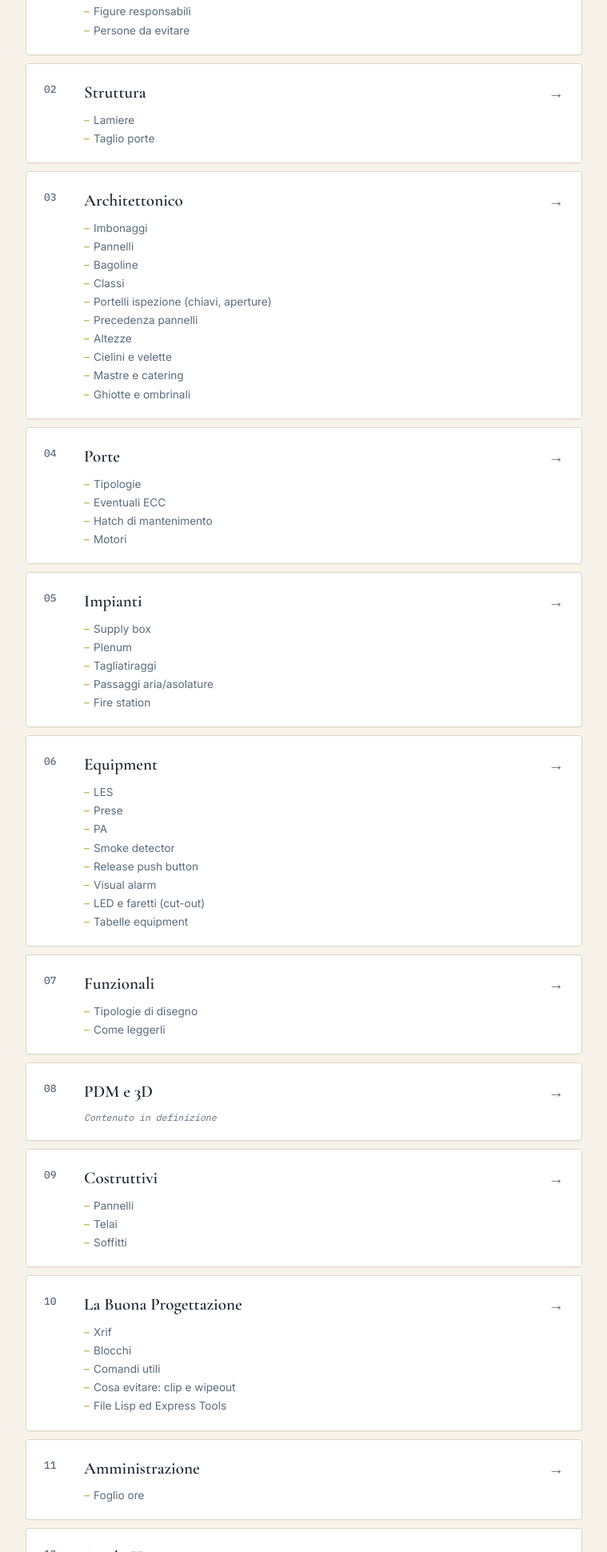
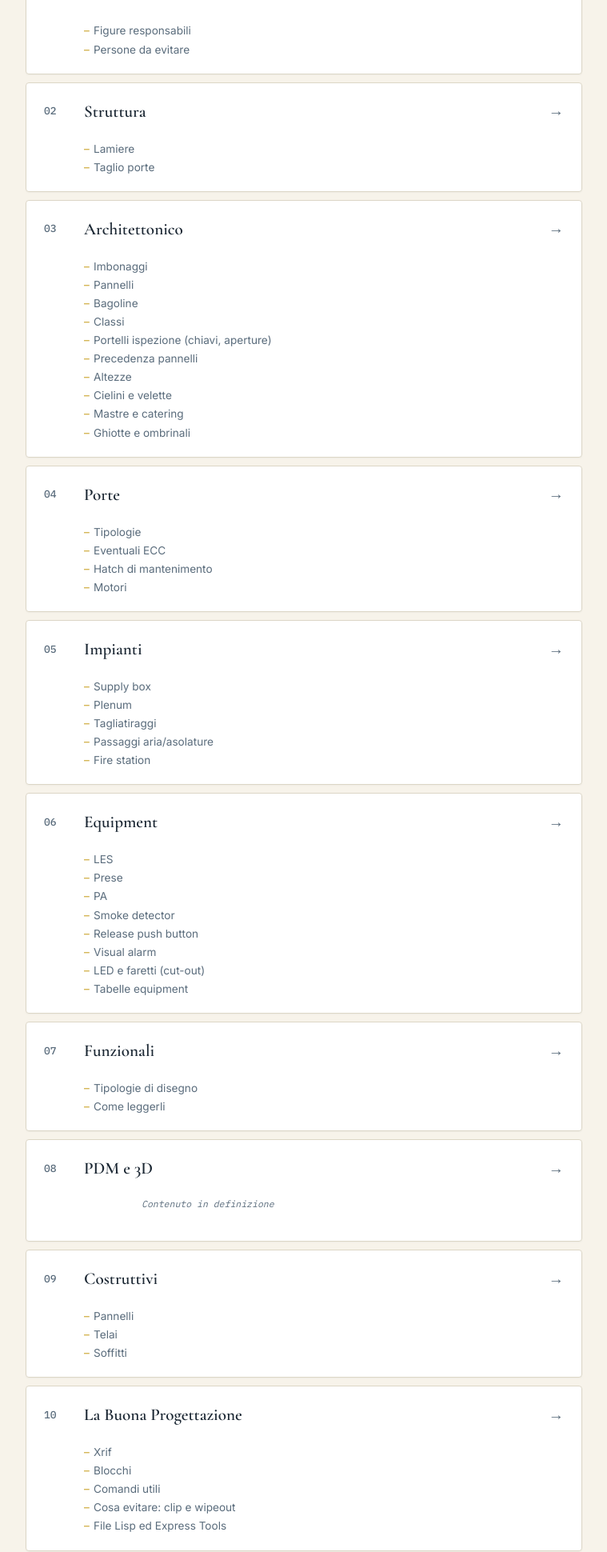
Before and after one commit to Silob95020/ManualeNA, a plain HTML site: page index.html in a window 1280 px wide. Shown: the part 860-2800 px from the top of the page at 80% size, without its empty margins (260-1019 px from the left). Drawn offline with nearby package versions, Linux system fonts and the light colour scheme.

Commit message:
Add files via upload

```diff
--- a/index.html
+++ b/index.html
@@ -65,7 +65,7 @@ a{ color:inherit; }
 .toc-head{ display:flex; justify-content:space-between; align-items:baseline; padding: 26px 0 16px; font-family:'IBM Plex Mono',monospace; font-size:11.5px; letter-spacing:0.12em; text-transform:uppercase; color:var(--ink-soft); }
 
 .chapter{
-  display:block; text-decoration:none; color:var(--ink);
+  display:block; color:var(--ink);
   background:#fff; border: 1px solid var(--line); border-radius: 4px; margin-bottom: 10px;
   box-shadow: 0 1px 2px rgba(11,46,79,0.04);
   opacity:0; transform: translateY(10px); animation: rise .5s ease forwards; animation-delay: calc(var(--i) * 0.04s);
@@ -76,15 +76,18 @@ a{ color:inherit; }
 .chapter:hover .go{ transform: translateX(4px); color: var(--gold); }
 .chapter:hover .chapter-num{ color: var(--gold); }
 
-.chapter-head{ display:flex; align-items:flex-start; gap:20px; padding: 18px 22px; }
-.chapter-num{ font-family:'IBM Plex Mono',monospace; font-size:13px; color:var(--ink-soft); width:30px; flex-shrink:0; font-weight:500; transition: color .2s ease; padding-top:3px; }
+.chapter-head{ display:flex; align-items:center; gap:20px; padding: 18px 22px; text-decoration:none; color:inherit; }
+.chapter-num{ font-family:'IBM Plex Mono',monospace; font-size:13px; color:var(--ink-soft); width:30px; flex-shrink:0; font-weight:500; transition: color .2s ease; }
 .chapter-body{ flex:1; min-width:0; }
 .chapter-title{ font-family:'Cormorant Garamond',serif; font-size:1.32rem; font-weight:600; display:block; }
-.subs{ list-style:none; margin:6px 0 0; padding:0; font-size:0.85rem; color:var(--ink-soft); line-height:1.7; }
+.chapter-subs-wrap{ padding: 0 22px 18px 72px; }
+.subs{ list-style:none; margin:0; padding:0; font-size:0.85rem; color:var(--ink-soft); line-height:1.7; }
 .subs li{ padding-left:12px; position:relative; }
 .subs li::before{ content:"–"; position:absolute; left:0; color:var(--gold); }
-.subs-empty{ font-family:'IBM Plex Mono',monospace; font-size:11.5px; color:var(--ink-soft); font-style:italic; margin-top:6px; }
-.go{ font-size:1.2rem; color:var(--ink-soft); transition: all .2s ease; flex-shrink:0; padding-top:3px; }
+.subs a{ text-decoration:none; color:var(--ink-soft); transition: color .15s ease; }
+.subs a:hover{ color: var(--navy); text-decoration:underline; text-decoration-color: var(--gold); text-underline-offset:2px; }
+.subs-empty{ font-family:'IBM Plex Mono',monospace; font-size:11.5px; color:var(--ink-soft); font-style:italic; padding: 0 22px 18px 72px; margin:0; }
+.go{ font-size:1.2rem; color:var(--ink-soft); transition: all .2s ease; flex-shrink:0; }
 
 footer{ text-align:center; padding: 30px; font-family:'IBM Plex Mono',monospace; font-size:11px; letter-spacing:0.08em; color:var(--ink-soft); text-transform:uppercase; }
 
@@ -108,6 +111,11 @@ section.sec h2{
   margin:0 0 16px; display:flex; align-items:baseline; gap:10px; text-transform:uppercase;
 }
 section.sec h2 .sec-num{ color: var(--gold); font-weight:600; }
+section.sec h3{
+  font-family:'IBM Plex Mono',monospace; font-size:11.5px; color:var(--ink); letter-spacing:0.05em;
+  text-transform:uppercase; margin: 30px 0 14px; display:flex; align-items:baseline; gap:8px;
+}
+section.sec h3 .sec-num{ color: var(--gold); font-weight:600; }
 section.sec p{ margin:0 0 16px; max-width:64ch; font-size:1.02rem; }
 section.sec ul{ margin:0 0 16px; padding-left:22px; max-width:60ch; }
 section.sec li{ margin-bottom:6px; }
@@ -129,6 +137,16 @@ section.sec li{ margin-bottom:6px; }
   transition: all .15s ease;
 }
 .pager a:hover{ background: var(--navy); border-color: var(--navy); color:#fff; }
+
+.photo-slot{
+  border: 1.5px dashed var(--line); border-radius: 6px; background:#fff;
+  height: 200px; display:flex; align-items:center; justify-content:center;
+  color: var(--ink-soft); font-family:'IBM Plex Mono',monospace; font-size:12px; letter-spacing:0.06em;
+  text-transform:uppercase; margin: 0 0 16px; max-width:64ch;
+}
+.photo-grid{ display:grid; grid-template-columns:1fr 1fr; gap:12px; max-width:64ch; margin-bottom:16px; }
+.photo-grid .photo-slot{ height:140px; margin-bottom:0; }
+@media (max-width:480px){ .photo-grid{ grid-template-columns:1fr; } }
 
 @media (max-width:640px){
   .topbar{ padding: 14px 20px; }
@@ -164,148 +182,148 @@ section.sec li{ margin-bottom:6px; }
 <div class="toc-wrap">
   <div class="toc-head"><span>Indice</span><span>13 capitoli</span></div>
 
-    <a class="chapter" style="--i:0" href="capitolo-00.html">
-      <div class="chapter-head">
+    <div class="chapter" style="--i:0">
+      <a class="chapter-head" href="capitolo-00.html">
         <span class="chapter-num">00</span>
         <div class="chapter-body">
           <span class="chapter-title">La Nave</span>
-          <ul class="subs"><li>Introduzione</li><li>Poppa e Prua</li><li>Center Line</li><li>Port e Starboard</li><li>Riferimenti nello spazio modello</li><li>Main Vertical Zone</li></ul>
         </div>
         <span class="go">→</span>
+      </a>
+      <div class="chapter-subs-wrap"><ul class="subs"><li><a href="capitolo-00.html#introduzione">Introduzione</a></li><li><a href="capitolo-00.html#poppa-e-prua">Poppa e Prua</a></li><li><a href="capitolo-00.html#center-line">Center Line</a></li><li><a href="capitolo-00.html#port-e-starboard">Port e Starboard</a></li><li><a href="capitolo-00.html#riferimenti-nello-spazio-modello">Riferimenti nello spazio modello</a></li><li><a href="capitolo-00.html#main-vertical-zone">Main Vertical Zone</a></li></ul></div>
     </div>
-    </a>
 
-    <a class="chapter" style="--i:1" href="capitolo-01.html">
-      <div class="chapter-head">
+    <div class="chapter" style="--i:1">
+      <a class="chapter-head" href="capitolo-01.html">
         <span class="chapter-num">01</span>
         <div class="chapter-body">
           <span class="chapter-title">Stakeholders</span>
-          <ul class="subs"><li>Figure responsabili</li><li>Persone da evitare</li></ul>
         </div>
         <span class="go">→</span>
+      </a>
+      <div class="chapter-subs-wrap"><ul class="subs"><li><a href="capitolo-01.html#figure-responsabili">Figure responsabili</a></li><li><a href="capitolo-01.html#persone-da-evitare">Persone da evitare</a></li></ul></div>
     </div>
-    </a>
 
-    <a class="chapter" style="--i:2" href="capitolo-02.html">
-      <div class="chapter-head">
+    <div class="chapter" style="--i:2">
+      <a class="chapter-head" href="capitolo-02.html">
         <span class="chapter-num">02</span>
         <div class="chapter-body">
           <span class="chapter-title">Struttura</span>
-          <ul class="subs"><li>Lamiere</li><li>Taglio porte</li></ul>
         </div>
         <span class="go">→</span>
+      </a>
+      <div class="chapter-subs-wrap"><ul class="subs"><li><a href="capitolo-02.html#lamiere">Lamiere</a></li><li><a href="capitolo-02.html#taglio-porte">Taglio porte</a></li></ul></div>
     </div>
-    </a>
 
-    <a class="chapter" style="--i:3" href="capitolo-03.html">
-      <div class="chapter-head">
+    <div class="chapter" style="--i:3">
+      <a class="chapter-head" href="capitolo-03.html">
         <span class="chapter-num">03</span>
         <div class="chapter-body">
           <span class="chapter-title">Architettonico</span>
-          <ul class="subs"><li>Imbonaggi</li><li>Pannelli</li><li>Bagoline</li><li>Classi</li><li>Portelli ispezione (chiavi, aperture)</li><li>Precedenza pannelli</li><li>Altezze</li><li>Cielini e velette</li><li>Mastre e catering</li><li>Ghiotte e ombrinali</li></ul>
         </div>
         <span class="go">→</span>
+      </a>
+      <div class="chapter-subs-wrap"><ul class="subs"><li><a href="capitolo-03.html#imbonaggi">Imbonaggi</a></li><li><a href="capitolo-03.html#pannelli">Pannelli</a></li><li><a href="capitolo-03.html#bagoline">Bagoline</a></li><li><a href="capitolo-03.html#classi">Classi</a></li><li><a href="capitolo-03.html#portelli-ispezione-chiavi-aperture">Portelli ispezione (chiavi, aperture)</a></li><li><a href="capitolo-03.html#precedenza-pannelli">Precedenza pannelli</a></li><li><a href="capitolo-03.html#altezze">Altezze</a></li><li><a href="capitolo-03.html#cielini-e-velette">Cielini e velette</a></li><li><a href="capitolo-03.html#mastre-e-catering">Mastre e catering</a></li><li><a href="capitolo-03.html#ghiotte-e-ombrinali">Ghiotte e ombrinali</a></li></ul></div>
     </div>
-    </a>
 
-    <a class="chapter" style="--i:4" href="capitolo-04.html">
-      <div class="chapter-head">
+    <div class="chapter" style="--i:4">
+      <a class="chapter-head" href="capitolo-04.html">
         <span class="chapter-num">04</span>
         <div class="chapter-body">
           <span class="chapter-title">Porte</span>
-          <ul class="subs"><li>Tipologie</li><li>Eventuali ECC</li><li>Hatch di mantenimento</li><li>Motori</li></ul>
         </div>
         <span class="go">→</span>
+      </a>
+      <div class="chapter-subs-wrap"><ul class="subs"><li><a href="capitolo-04.html#tipologie">Tipologie</a></li><li><a href="capitolo-04.html#eventuali-ecc">Eventuali ECC</a></li><li><a href="capitolo-04.html#hatch-di-mantenimento">Hatch di mantenimento</a></li><li><a href="capitolo-04.html#motori">Motori</a></li></ul></div>
     </div>
-    </a>
 
-    <a class="chapter" style="--i:5" href="capitolo-05.html">
-      <div class="chapter-head">
+    <div class="chapter" style="--i:5">
+      <a class="chapter-head" href="capitolo-05.html">
         <span class="chapter-num">05</span>
         <div class="chapter-body">
           <span class="chapter-title">Impianti</span>
-          <ul class="subs"><li>Supply box</li><li>Plenum</li><li>Tagliatiraggi</li><li>Passaggi aria/asolature</li><li>Fire station</li></ul>
         </div>
         <span class="go">→</span>
+      </a>
+      <div class="chapter-subs-wrap"><ul class="subs"><li><a href="capitolo-05.html#supply-box">Supply box</a></li><li><a href="capitolo-05.html#plenum">Plenum</a></li><li><a href="capitolo-05.html#tagliatiraggi">Tagliatiraggi</a></li><li><a href="capitolo-05.html#passaggi-aria-asolature">Passaggi aria/asolature</a></li><li><a href="capitolo-05.html#fire-station">Fire station</a></li></ul></div>
     </div>
-    </a>
 
-    <a class="chapter" style="--i:6" href="capitolo-06.html">
-      <div class="chapter-head">
+    <div class="chapter" style="--i:6">
+      <a class="chapter-head" href="capitolo-06.html">
         <span class="chapter-num">06</span>
         <div class="chapter-body">
           <span class="chapter-title">Equipment</span>
-          <ul class="subs"><li>LES</li><li>Prese</li><li>PA</li><li>Smoke detector</li><li>Release push button</li><li>Visual alarm</li><li>LED e faretti (cut-out)</li><li>Tabelle equipment</li></ul>
         </div>
         <span class="go">→</span>
+      </a>
+      <div class="chapter-subs-wrap"><ul class="subs"><li><a href="capitolo-06.html#les">LES</a></li><li><a href="capitolo-06.html#prese">Prese</a></li><li><a href="capitolo-06.html#pa">PA</a></li><li><a href="capitolo-06.html#smoke-detector">Smoke detector</a></li><li><a href="capitolo-06.html#release-push-button">Release push button</a></li><li><a href="capitolo-06.html#visual-alarm">Visual alarm</a></li><li><a href="capitolo-06.html#led-e-faretti-cut-out">LED e faretti (cut-out)</a></li><li><a href="capitolo-06.html#tabelle-equipment">Tabelle equipment</a></li></ul></div>
     </div>
-    </a>
 
-    <a class="chapter" style="--i:7" href="capitolo-07.html">
-      <div class="chapter-head">
+    <div class="chapter" style="--i:7">
+      <a class="chapter-head" href="capitolo-07.html">
         <span class="chapter-num">07</span>
         <div class="chapter-body">
           <span class="chapter-title">Funzionali</span>
-          <ul class="subs"><li>Tipologie di disegno</li><li>Come leggerli</li></ul>
         </div>
         <span class="go">→</span>
+      </a>
+      <div class="chapter-subs-wrap"><ul class="subs"><li><a href="capitolo-07.html#tipologie-di-disegno">Tipologie di disegno</a></li><li><a href="capitolo-07.html#come-leggerli">Come leggerli</a></li></ul></div>
     </div>
-    </a>
 
-    <a class="chapter" style="--i:8" href="capitolo-08.html">
-      <div class="chapter-head">
+    <div class="chapter" style="--i:8">
+      <a class="chapter-head" href="capitolo-08.html">
         <span class="chapter-num">08</span>
         <div class="chapter-body">
           <span class="chapter-title">PDM e 3D</span>
-          <div class="subs-empty">Contenuto in definizione</div>
         </div>
         <span class="go">→</span>
+      </a>
+      <div class="chapter-subs-wrap"><div class="subs-empty">Contenuto in definizione</div></div>
     </div>
-    </a>
 
-    <a class="chapter" style="--i:9" href="capitolo-09.html">
-      <div class="chapter-head">
+    <div class="chapter" style="--i:9">
+      <a class="chapter-head" href="capitolo-09.html">
         <span class="chapter-num">09</span>
         <div class="chapter-body">
           <span class="chapter-title">Costruttivi</span>
-          <ul class="subs"><li>Pannelli</li><li>Telai</li><li>Soffitti</li></ul>
         </div>
         <span class="go">→</span>
+      </a>
+      <div class="chapter-subs-wrap"><ul class="subs"><li><a href="capitolo-09.html#pannelli">Pannelli</a></li><li><a href="capitolo-09.html#telai">Telai</a></li><li><a href="capitolo-09.html#soffitti">Soffitti</a></li></ul></div>
     </div>
-    </a>
 
-    <a class="chapter" style="--i:10" href="capitolo-10.html">
-      <div class="chapter-head">
+    <div class="chapter" style="--i:10">
+      <a class="chapter-head" href="capitolo-10.html">
         <span class="chapter-num">10</span>
         <div class="chapter-body">
           <span class="chapter-title">La Buona Progettazione</span>
-          <ul class="subs"><li>Xrif</li><li>Blocchi</li><li>Comandi utili</li><li>Cosa evitare: clip e wipeout</li><li>File Lisp ed Express Tools</li></ul>
         </div>
         <span class="go">→</span>
+      </a>
+      <div class="chapter-subs-wrap"><ul class="subs"><li><a href="capitolo-10.html#xrif">Xrif</a></li><li><a href="capitolo-10.html#blocchi">Blocchi</a></li><li><a href="capitolo-10.html#comandi-utili">Comandi utili</a></li><li><a href="capitolo-10.html#cosa-evitare-clip-e-wipeout">Cosa evitare: clip e wipeout</a></li><li><a href="capitolo-10.html#file-lisp-ed-express-tools">File Lisp ed Express Tools</a></li></ul></div>
     </div>
-    </a>
 
-    <a class="chapter" style="--i:11" href="capitolo-11.html">
-      <div class="chapter-head">
+    <div class="chapter" style="--i:11">
+      <a class="chapter-head" href="capitolo-11.html">
         <span class="chapter-num">11</span>
         <div class="chapter-body">
           <span class="chapter-title">Amministrazione</span>
-          <ul class="subs"><li>Foglio ore</li></ul>
         </div>
         <span class="go">→</span>
+      </a>
+      <div class="chapter-subs-wrap"><ul class="subs"><li><a href="capitolo-11.html#foglio-ore">Foglio ore</a></li></ul></div>
     </div>
-    </a>
 
-    <a class="chapter" style="--i:12" href="capitolo-12.html">
-      <div class="chapter-head">
+    <div class="chapter" style="--i:12">
+      <a class="chapter-head" href="capitolo-12.html">
         <span class="chapter-num">12</span>
         <div class="chapter-body">
           <span class="chapter-title">Arighi Team</span>
-          <ul class="subs"><li>Posti per l'aperitivo</li><li>Attività extra lavoro</li><li>Compleanni</li></ul>
         </div>
         <span class="go">→</span>
+      </a>
+      <div class="chapter-subs-wrap"><ul class="subs"><li><a href="capitolo-12.html#posti-per-l-aperitivo">Posti per l'aperitivo</a></li><li><a href="capitolo-12.html#attivita-extra-lavoro">Attività extra lavoro</a></li><li><a href="capitolo-12.html#compleanni">Compleanni</a></li></ul></div>
     </div>
-    </a>
 </div>
 
 <footer>Il Manuale del Nuovo Arrivato — Studio Navale &amp; Offshore</footer>
```
Also changed, not shown: capitolo-00.html (+7 -7 lines), capitolo-03.html (+3 -3 lines). Lines whose indentation alone changed are shown as unchanged.
